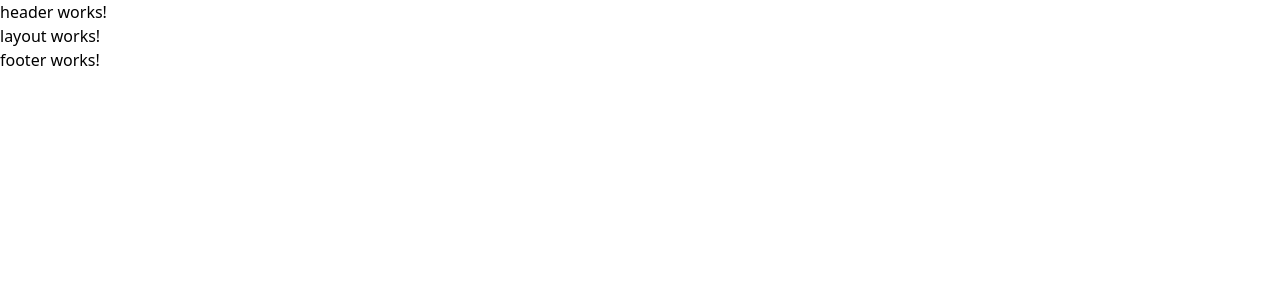
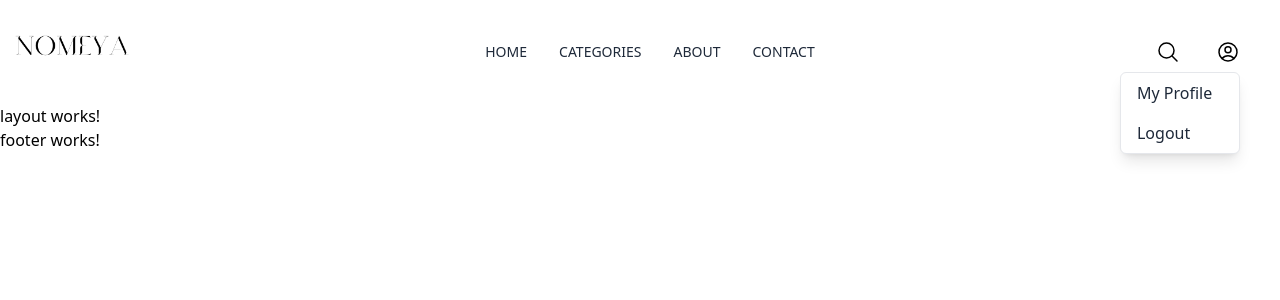
Before and after one commit to DianaAsli/Angular-project-softuni, an Angular app in the folder client/: page / in a window 1280 px wide. Shown: the top 300 px of the page. Built offline with nearby package versions, Linux system fonts and the light colour scheme.

Commit message:
Implement Header component

```diff
--- a/client/src/app/app.component.ts
+++ b/client/src/app/app.component.ts
@@ -1,5 +1,5 @@
 import { Component } from '@angular/core';
-import { LayoutComponent } from "./core/layout/layout.component";
+import { LayoutComponent } from "./layout/layout/layout.component";
 
 @Component({
   selector: 'app-root',
--- a/client/src/app/core/header/header.component.html
+++ /dev/null
@@ -1 +0,0 @@
-<p>header works!</p>
--- /dev/null
+++ b/client/src/app/layout/header/header.component.html
@@ -0,0 +1,80 @@
+<div class="flex items-center justify-between py-3 font-medium">
+  <!-- Logo -->
+  <img routerLink="/" src="images/logo.png" alt="Project logo" class="cursor-pointer w-36 h-20 object-cover"/>
+
+  <!-- Navigation -->
+  <ul class="flex gap-8 text-sm text-gray-800">
+    <li>
+      <a routerLink="/"
+        class="cursor-pointer relative after:content-[''] after:absolute after:left-0 after:right-0 after:-bottom-2 after:h-[2px] after:bg-gray-800 after:scale-x-0 hover:after:scale-x-100 after:transition-transform after:duration-200">
+        HOME
+      </a>
+    </li>
+    <li>
+      <a routerLink="/categories"
+        class="cursor-pointer relative after:content-[''] after:absolute after:left-0 after:right-0 after:-bottom-2 after:h-[2px] after:bg-gray-800 after:scale-x-0 hover:after:scale-x-100 after:transition-transform after:duration-200">
+        CATEGORIES
+      </a>
+    </li>
+    <li>
+      <a routerLink="/about"
+        class="cursor-pointer relative after:content-[''] after:absolute after:left-0 after:right-0 after:-bottom-2 after:h-[2px] after:bg-gray-800 after:scale-x-0 hover:after:scale-x-100 after:transition-transform after:duration-200">
+        ABOUT
+      </a>
+    </li>
+    <li>
+      <a routerLink="/contact"
+        class="cursor-pointer relative after:content-[''] after:absolute after:left-0 after:right-0 after:-bottom-2 after:h-[2px] after:bg-gray-800 after:scale-x-0 hover:after:scale-x-100 after:transition-transform after:duration-200">
+        CONTACT
+      </a>
+    </li>
+
+  </ul>
+
+
+  <!-- Actions -->
+  <div class="flex items-center gap-6 mr-10">
+    <a class="cursor-pointer mr-3">
+      <svg xmlns="http://www.w3.org/2000/svg" fill="none" viewBox="0 0 24 24" stroke-width="1.5" stroke="currentColor"
+        class="size-6">
+        <path stroke-linecap="round" stroke-linejoin="round"
+          d="m21 21-5.197-5.197m0 0A7.5 7.5 0 1 0 5.196 5.196a7.5 7.5 0 0 0 10.607 10.607Z" />
+      </svg>
+    </a>
+
+    @if(isLoggedIn){
+    <div class="relative" (click)="toggleDropDown()">
+      <a class="cursor-pointer">
+        <svg xmlns="http://www.w3.org/2000/svg" fill="none" viewBox="0 0 24 24" stroke-width="1.5" stroke="currentColor"
+          class="size-6">
+          <path stroke-linecap="round" stroke-linejoin="round"
+            d="M17.982 18.725A7.488 7.488 0 0 0 12 15.75a7.488 7.488 0 0 0-5.982 2.975m11.963 0a9 9 0 1 0-11.963 0m11.963 0A8.966 8.966 0 0 1 12 21a8.966 8.966 0 0 1-5.982-2.275M15 9.75a3 3 0 1 1-6 0 3 3 0 0 1 6 0Z" />
+        </svg>
+      </a>
+
+      <!-- Dropdown -->
+      @if(isDropDownOpen){
+      <div class="absolute right-0 mt-2  w-30 bg-white rounded-md shadow-lg border border-gray-200 z-50">
+        <a routerLink="/profile" class="block px-4 py-2 text-gray-800 hover:bg-gray-100 transition">My Profile</a>
+        <button (click)="logout()"
+          class="block w-full text-left px-4 py-2 text-gray-800 hover:bg-gray-100 transition">Logout</button>
+      </div>
+      }
+    </div>
+    } @else {
+    <div class="flex items-center gap-3">
+      <a routerLink="/login"
+        class="px-4 py-2 text-sm border border-gray-800 rounded hover:bg-gray-100 transition cursor-pointer">
+        Login
+      </a>
+      <a routerLink="/register"
+        class="px-4 py-2 text-sm bg-gray-800 text-white rounded hover:bg-gray-700 transition cursor-pointer">
+        Register
+      </a>
+    </div>
+
+    }
+
+
+  </div>
+</div>
--- /dev/null
+++ b/client/src/app/layout/header/header.component.ts
@@ -0,0 +1,22 @@
+import { Component } from '@angular/core';
+import { RouterLink } from '@angular/router';
+
+@Component({
+  selector: 'app-header',
+  standalone: true,
+  imports: [RouterLink],
+  templateUrl: './header.component.html',
+  styleUrl: './header.component.css'
+})
+export class HeaderComponent {
+  isLoggedIn: boolean = true;
+  isDropDownOpen: boolean = true;
+
+  toggleDropDown() {
+    this.isDropDownOpen = !this.isDropDownOpen
+  }
+
+  logout() {
+    this.isLoggedIn = false;
+  }
+}
```
Also changed, not shown: client/src/app/core/header/header.component.ts (deleted, +0 -12 lines), client/public/images/logo.png (added), client/src/app/layout/footer/footer.component.css (added), client/src/app/layout/footer/footer.component.html (renamed from client/src/app/core/footer/footer.component.html), client/src/app/layout/footer/footer.component.ts (renamed from client/src/app/core/footer/footer.component.ts), client/src/app/layout/header/header.component.css (added), client/src/app/layout/layout/layout.component.css (added), client/src/app/layout/layout/layout.component.html (renamed from client/src/app/core/layout/layout.component.html), client/src/app/layout/layout/layout.component.ts (renamed from client/src/app/core/layout/layout.component.ts).
